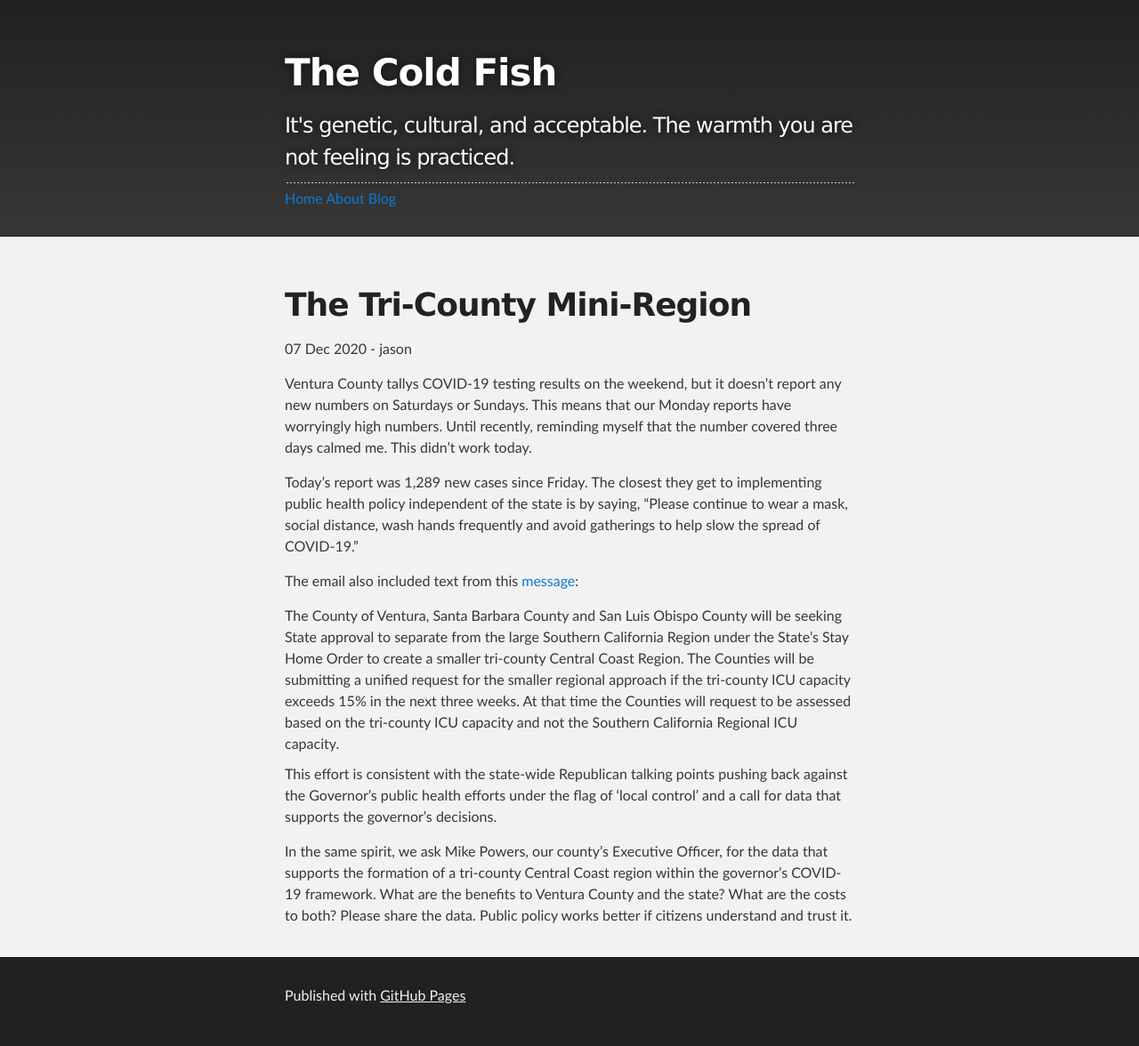
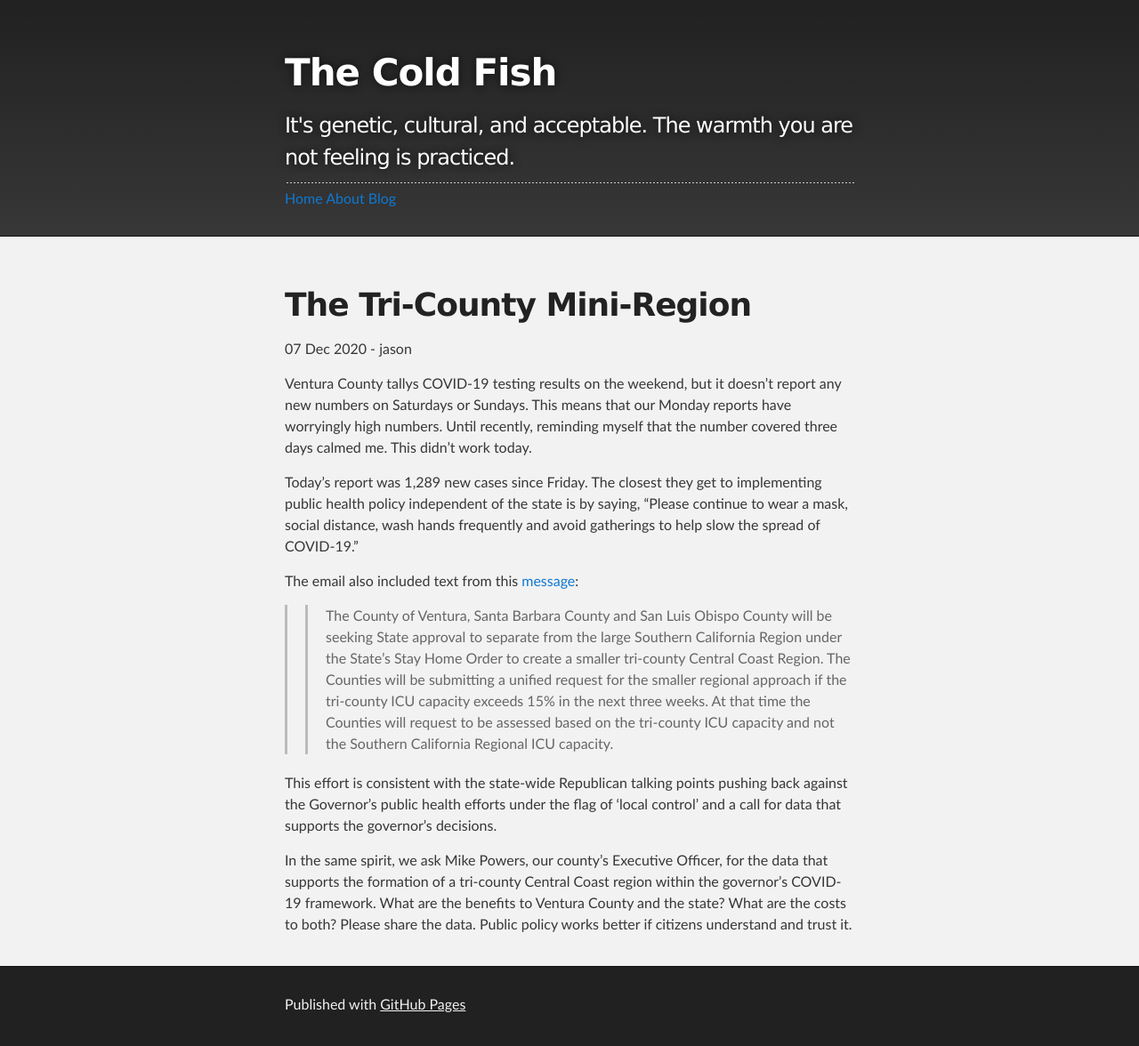
Before and after one commit to millerj870/millerj870.github.io, a Jekyll site: the page built from _posts/2020-12-07-the-tri-county-miniregion.md, in a window 1280 px wide. Shown: the whole page at 89% size. Built offline with Jekyll 4.4.1, drawn with Linux system fonts in a browser that asks for light colours.

Commit message:
edit
trying to figure out how quotations should work

```diff
--- a/_posts/2020-12-07-the-tri-county-miniregion.md
+++ b/_posts/2020-12-07-the-tri-county-miniregion.md
@@ -11,9 +11,9 @@ Ventura County tallys COVID-19 testing results on the weekend, but it doesn't re
 Today's report was 1,289 new cases since Friday.  The closest they get to implementing public health policy independent of the state is by saying, "Please continue to wear a mask, social distance, wash hands frequently and avoid gatherings to help slow the spread of COVID-19."
 
 The email also included text from this [message](https://vcportal.ventura.org/CEO/VCNC/2020-12-07_PressRelease_SoCalRegionStayAtHomeOrders.pdf):
-<quotation>
-    The County of Ventura, Santa Barbara County and San Luis Obispo County will be seeking State approval to separate from the large Southern California Region under the State’s Stay Home Order to create a smaller tri-county Central Coast Region. The Counties will be submitting a unified request for the smaller regional approach if the tri-county ICU capacity exceeds 15% in the next three weeks. At that time the Counties will request to be assessed based on the tri-county ICU capacity and not the Southern California Regional ICU capacity.
-</quotation>
+
+>>    The County of Ventura, Santa Barbara County and San Luis Obispo County will be seeking State approval to separate from the large Southern California Region under the State’s Stay Home Order to create a smaller tri-county Central Coast Region. The Counties will be submitting a unified request for the smaller regional approach if the tri-county ICU capacity exceeds 15% in the next three weeks. At that time the Counties will request to be assessed based on the tri-county ICU capacity and not the Southern California Regional ICU capacity.
+
 This effort is consistent with the state-wide Republican talking points pushing back against the Governor's public health efforts under the flag of 'local control' and a call for data that supports the governor's decisions.
 
 In the same spirit, we ask Mike Powers, our county's Executive Officer, for the data that supports the formation of a tri-county Central Coast region within the governor's COVID-19 framework.  What are the benefits to Ventura County and the state?  What are the costs to both?  Please share the data.  Public policy works better if citizens understand and trust it.
```
